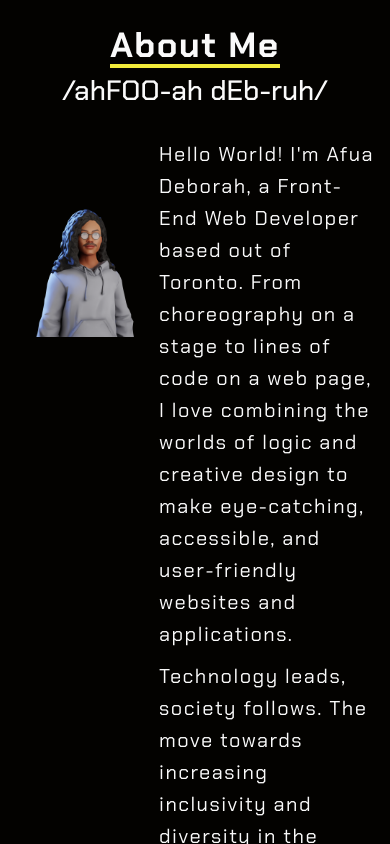
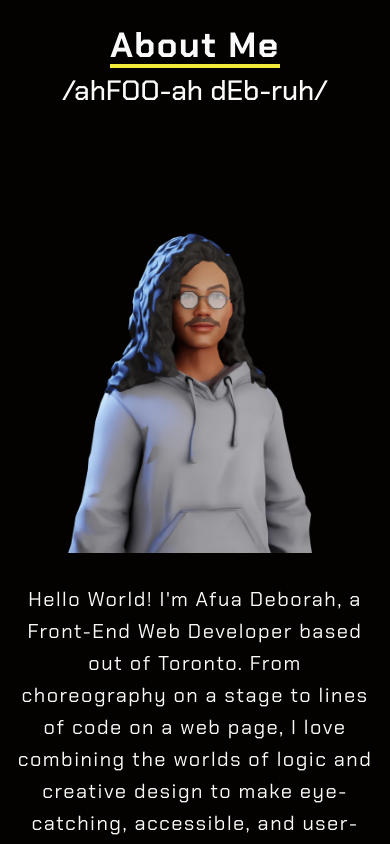
Before and after one commit to hoggir/Portofolio, a React (Create React App) app: page / in a window 390 px wide. Shown: the part 820-1664 px from the top of the page. Built offline with nearby package versions, Linux system fonts and the light colour scheme.

Commit message:
add-responsive

```diff
--- a/src/App.css
+++ b/src/App.css
@@ -1,3 +1,7 @@
+::-webkit-scrollbar {
+  display: none;
+}
+
 :root
 {
   --bg-black-900: #f2f2fc;
--- a/src/component/v2/About/index.css
+++ b/src/component/v2/About/index.css
@@ -36,7 +36,6 @@
   }
 
 .v2about-box {
-    display: flex;
     flex: 0 0 100%;
 }
 
@@ -97,3 +96,17 @@
 .v2about-item-icon-item i:hover {
     color: var(--yellow-accent);
 }
+
+@media screen and (max-width: 500px) {
+    .v2about-item-40 {
+        flex: 0 0 100%;
+        max-width: 100%;
+    }
+
+    .v2about-item-60 {
+        flex: 0 0 100%;
+        max-width: 100%;
+        margin-top: 30px;
+        text-align: center;
+    }
+}
```
